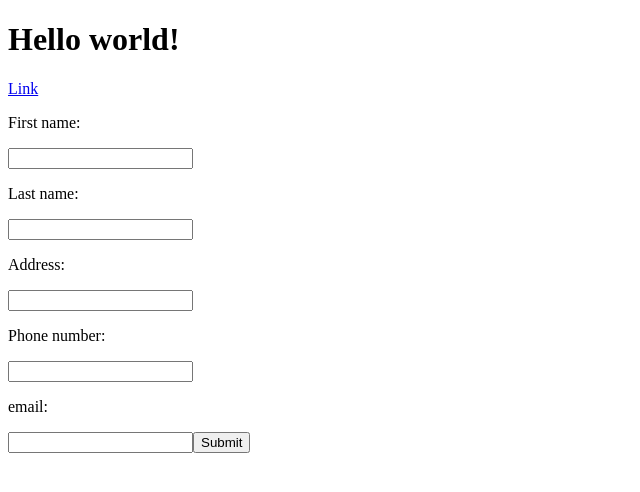
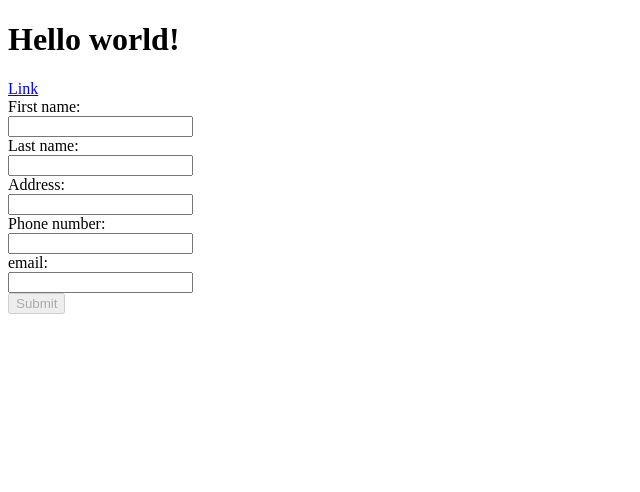
Before and after one commit to EduardoAC/contact-manager-exercise, a React app: page /add-contact in a window 1280 px wide. Shown: the top 492 px of the page, without its empty margins (0-640 px from the left). Built offline with nearby package versions, Linux system fonts and the light colour scheme.

Commit message:
Store contact data in the state

```diff
--- /dev/null
+++ b/src/actions/contacts.js
@@ -0,0 +1,8 @@
+import { ADD_CONTACT } from '../constants/ActionTypes';
+
+export const addContact = (contact) => {
+  return ({
+    type: ADD_CONTACT,
+    contact
+  });
+};
--- /dev/null
+++ b/src/components/ContactForm.jsx
@@ -0,0 +1,43 @@
+import React from 'react';
+import PropTypes from 'prop-types';
+import { Field, reduxForm } from 'redux-form'
+
+const ContactForm = (props) => {
+  const { onSubmit, handleSubmit, pristine, submitting } = props
+  return (
+    <form onSubmit={handleSubmit(onSubmit)} >
+      <label>First name:</label>
+      <div>
+        <Field type="text" component="input" name="firstName" />
+      </div>
+      <label>Last name:</label>
+      <div>
+        <Field type="text" component="input" name="lastName" />
+      </div>
+      <label>Address:</label>
+      <div>
+        <Field type="text" component="input" name="address" />
+      </div>
+      <label>Phone number: </label>
+      <div>
+        <Field type="text" component="input" name="phoneNumber" />
+      </div>
+      <label>email: </label>
+      <div>
+        <Field type="text" component="input" name="email" />
+      </div>
+      <input type="submit" value="Submit" disabled={pristine || submitting} />
+    </form>
+  );
+}
+
+ContactForm.propTypes = {
+  onSubmit: PropTypes.func.isRequired,
+  handleSubmit: PropTypes.func.isRequired,
+  submitting: PropTypes.bool,
+  pristine: PropTypes.bool,
+}
+
+export default reduxForm({
+  form: 'contact'
+})(ContactForm);
--- /dev/null
+++ b/src/constants/ActionTypes.js
@@ -0,0 +1,2 @@
+export const ADD_CONTACT = 'ADD_CONTACT';
+export const EDIT_CONTACT = 'EDIT_CONTACT';
--- a/src/containers/ContactFormContainer.jsx
+++ b/src/containers/ContactFormContainer.jsx
@@ -1,27 +1,37 @@
-import React from 'react';
+import React, { Component } from 'react';
 import PropTypes from 'prop-types';
+import { connect } from 'react-redux';
 
-const ContactFormContainer = (props) => {
-  const { handleSubmit } = props;
-  return (
-    <form onSubmit={handleSubmit} >
-      <p>First name:</p>
-      <input type="text" name="firstName" />
-      <p>Last name:</p>
-      <input type="text" name="lastName" />
-      <p>Address:</p>
-      <input type="text" name="address" />
-      <p>Phone number: </p>
-      <input type="text" name="phoneNumber" />
-      <p>email: </p>
-      <input type="text" name="email" />
-      <input type="submit" value="Submit" />
-    </form>
-  );
+import { addContact } from '../actions/contacts';
+import ContactForm from '../components/ContactForm';
+
+class ContactFormContainer extends Component {
+  constructor(props) {
+    super(props);
+    this.handleSubmit = this.handleSubmit.bind(this);
+  }
+
+  handleSubmit(values) {
+    const { addContact } = this.props;
+    addContact(values);
+  }
+
+  render(){
+    return (<ContactForm onSubmit={this.handleSubmit} />);
+  }
 }
 
 ContactFormContainer.propTypes = {
-  handleSubmit: PropTypes.func.isRequired
-}
+  addContact: PropTypes.func.isRequired,
+};
 
-export default ContactFormContainer;
+const mapStateToProps = () => ({
+
+});
+
+const mapDispatchToProps = (dispatch) => ({
+  addContact: contact => dispatch(addContact(contact)),
+});
+
+
+export default connect(mapStateToProps, mapDispatchToProps)(ContactFormContainer);
--- /dev/null
+++ b/src/reducers/contacts.js
@@ -0,0 +1,19 @@
+import { ADD_CONTACT } from '../constants/ActionTypes';
+
+const initialState = {
+  contacts: {
+    values: [],
+  },
+};
+
+export default (state = initialState, action) => {
+  switch (action.type) {
+    case ADD_CONTACT:
+      return {
+        ...state,
+        contacts: [...state.contacts, action.contact]
+      }
+    default:
+      return state;
+  }
+};
--- a/src/reducers/index.js
+++ b/src/reducers/index.js
@@ -1,6 +1,9 @@
 import { combineReducers } from 'redux';
 import { reducer as form } from 'redux-form';
 
+import contacts from './contacts';
+
 export default combineReducers({
   form,
+  contacts,
 });
```
